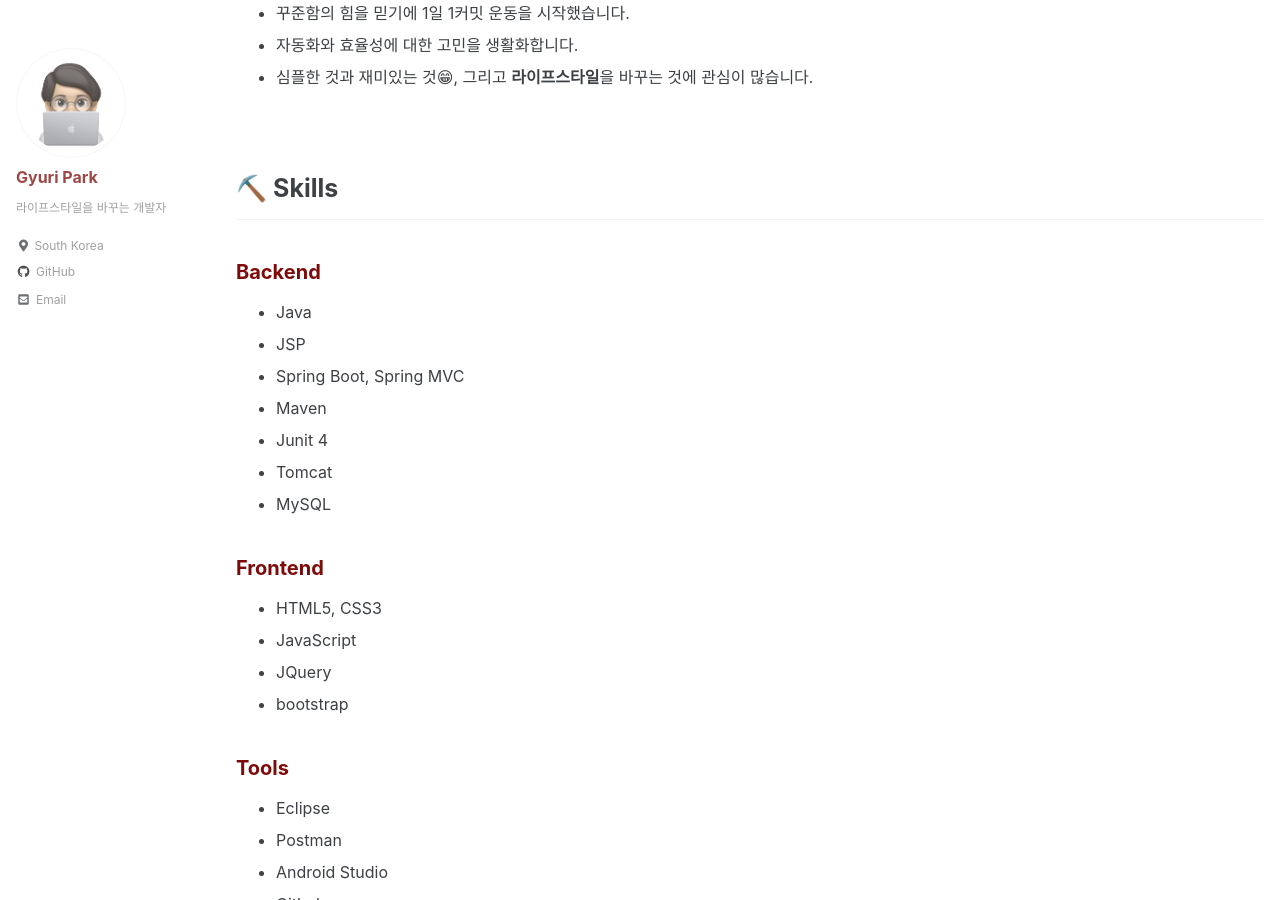
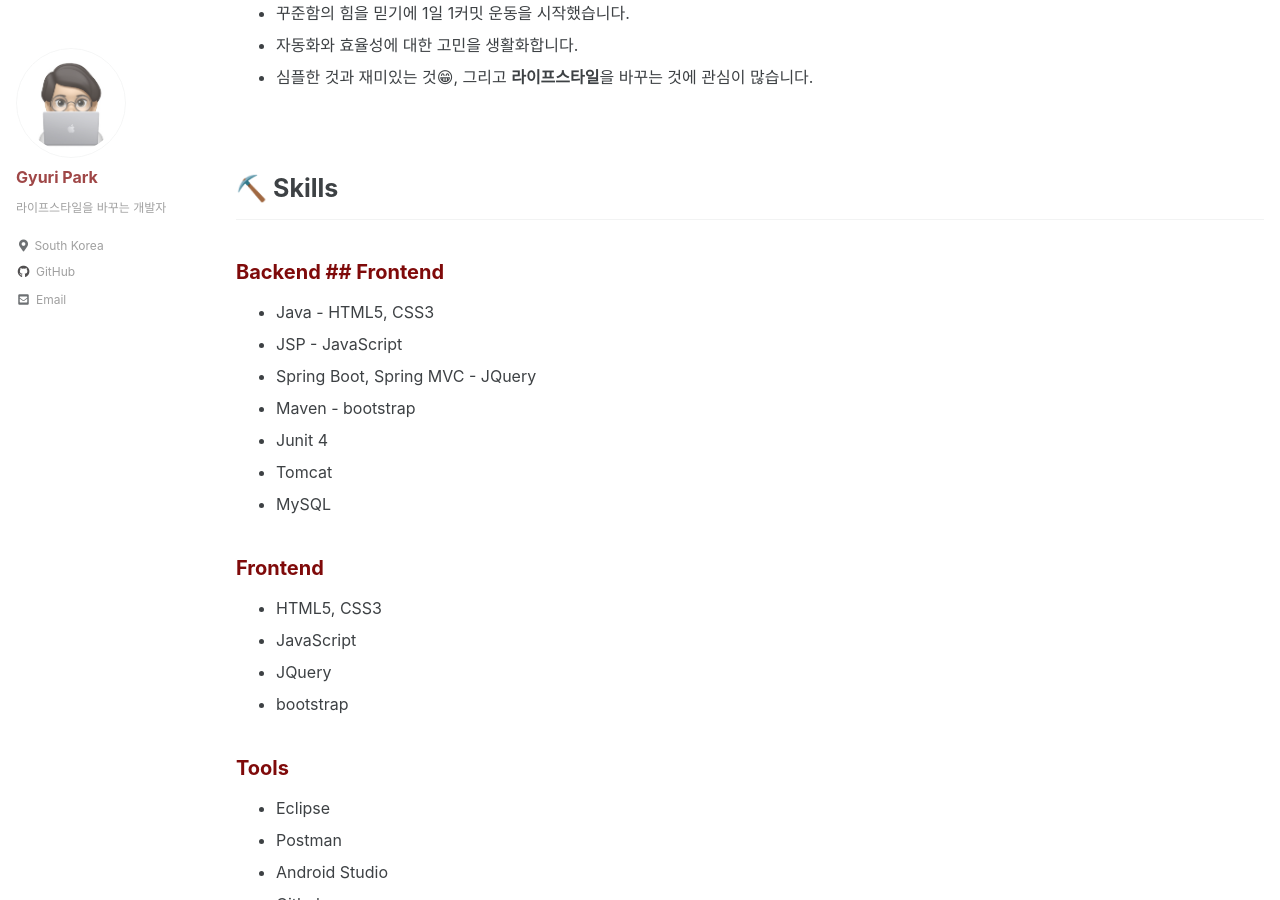
Before and after one commit to gyuripk/blog, a Jekyll site: the page built from _pages/about.md, in a window 1280 px wide and 900 px high, scrolled down 383 px. Built offline with Jekyll 4.4.1, drawn with Linux system fonts in a browser that asks for light colours; cached includes are drawn as plain includes.

Commit message:
Update about.md

```diff
--- a/_pages/about.md
+++ b/_pages/about.md
@@ -21,12 +21,12 @@
 
 # ⛏️ Skills
 ---
-## Backend
+## Backend                                 ## Frontend
 
-- Java
-- JSP
-- Spring Boot, Spring MVC
-- Maven
+- Java                                     - HTML5, CSS3
+- JSP                                      - JavaScript
+- Spring Boot, Spring MVC                  - JQuery
+- Maven                                    - bootstrap
 - Junit 4
 - Tomcat
 - MySQL
```
